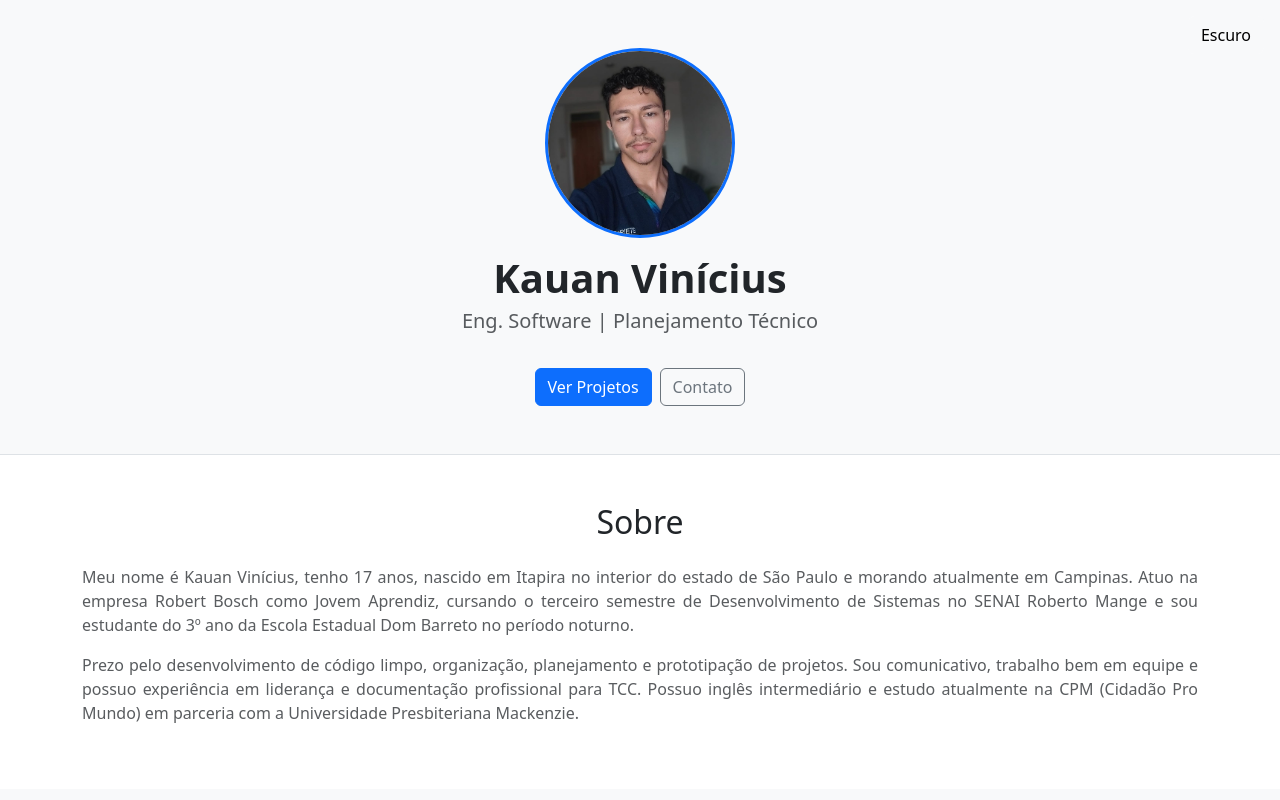
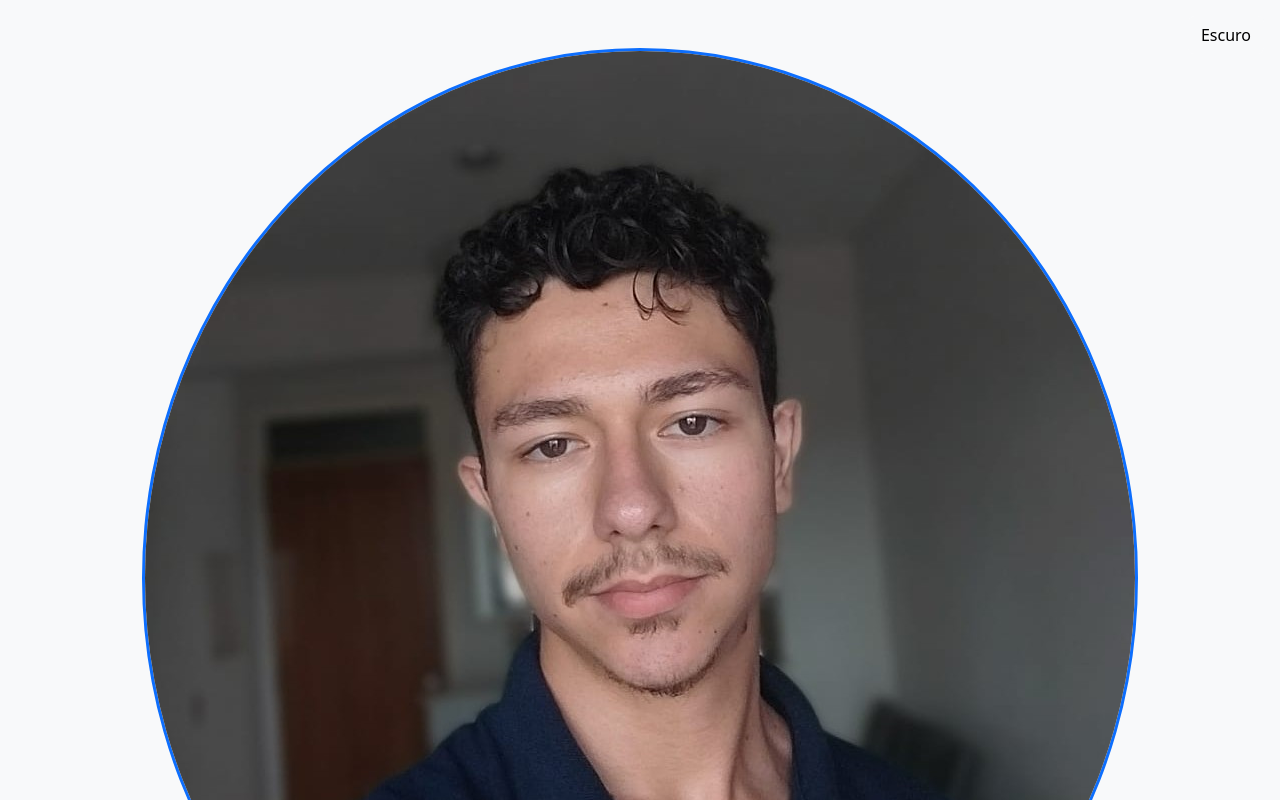
Before and after one commit to kauanvinicius9/Portfolio-Web, a React (Vite) app in the folder Front-End/: page / in a window 1280 px wide. Shown: the top 800 px of the page. Built offline with nearby package versions, Linux system fonts and the light colour scheme.

Commit message:
Edit BS + CSS

```diff
--- a/Front-End/src/schemas/contactSchema.ts
+++ b/Front-End/src/schemas/contactSchema.ts
@@ -4,7 +4,7 @@ import { z } from "zod";
 export const contactSchema = z.object({
     email: z
         .string()
-        .email("Email inválido")
+        .email("E-mail inválido")
         .max(255),
 
     message: z
--- a/Front-End/src/styles/home.css
+++ b/Front-End/src/styles/home.css
@@ -53,13 +53,17 @@
 
 }
 
+/* Hover do CSS junto com BS */
+[data-bs-theme="light"] .icon:hover {
+  color: #1616db;
+}
+
 .icon:hover {
   color: #1616db;
 
 }
 
-img {
-  width: 190px;
-  height: 190px;
+[data-bs-theme="dark"] .icon:hover {
+  color: #ffffff;
 
 }
```
